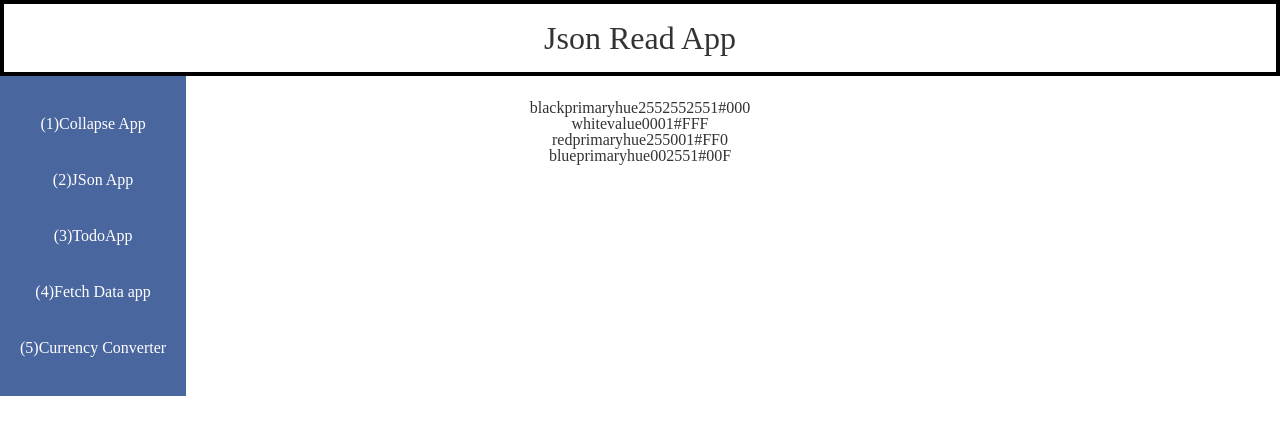
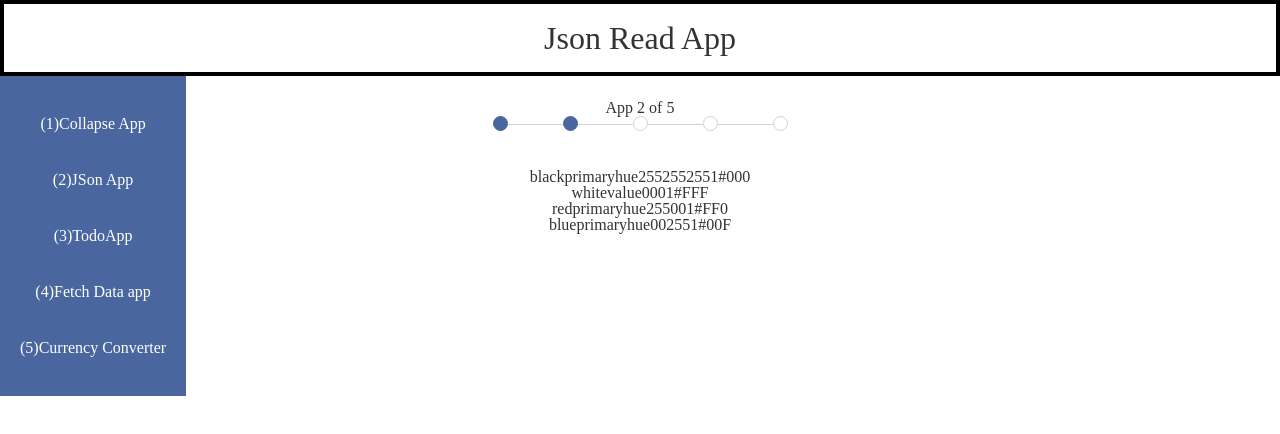
Before and after one commit to siddhantgosavi/React-app, a React (Create React App) app: page / in a window 1280 px wide. Both pictures are taken after a click on the link "(2)JSon App". Shown: the top 434 px of the page. Built offline with nearby package versions, Linux system fonts and the light colour scheme.

Commit message:
adds navigation dots

```diff
--- a/src/javascript/readJson/jsonComponent.js
+++ b/src/javascript/readJson/jsonComponent.js
@@ -1,9 +1,15 @@
 import React from 'react';
 import listData from '../../static/colors.json';
+import NavigationDots from '../shared/navigationDots.js';
 var underscore = require('underscore');
 
 const JsonComponent = () => {
     return (
+        <div>
+            <div>
+                <h1>App 2 of 5</h1>
+                <NavigationDots currentIndex={2} maxIndex={5} />
+            </div>
             <div className="jsonOutputWrap">
                 {
                     underscore.map(listData.data, (data, key) => {
@@ -15,6 +21,7 @@ const JsonComponent = () => {
                     })
                 }
             </div>
+        </div>
       );
 };
 export default JsonComponent;
--- /dev/null
+++ b/src/javascript/shared/navigationDots.js
@@ -0,0 +1,24 @@
+import React from 'react';
+var underscore = require('underscore');
+
+class NavigationDots extends React.Component {
+
+    constructor(props) {
+        super();
+    }
+
+    getNavigationDots() {
+        return underscore.times(this.props.maxIndex, key => {
+            return <li key={key} className={ `${key < this.props.currentIndex ? "activeTab": ''}`}></li>;
+        });
+    }
+
+    render () {
+        return (
+            <ul className="navigationDotsWrap">
+                {this.getNavigationDots()}
+            </ul>
+        )
+    }
+};
+export default NavigationDots;
--- a/src/stylesheets/custom.css
+++ b/src/stylesheets/custom.css
@@ -84,6 +84,44 @@ input[placeholder]:focus::-webkit-input-placeholder,textarea[placeholder]:focus:
 .redButton:hover {
   background-color: white;
 }
+/*navigation dots css*/
+.navigationDotsWrap {
+  list-style-type: none;
+  text-align: center;
+  margin-bottom: 35px;
+  padding: 0;
+}
+.navigationDotsWrap  li {
+  display: inline-block;
+  height: 15px;
+  width: 15px;
+  border-radius: 50%;
+  border: 1px solid lightGrey;
+  position: relative;
+  margin-left: 55px;
+	background-color: white;
+}
+.navigationDotsWrap li:first-child {
+  margin-left: 0
+}
+.navigationDotsWrap li:first-child::before {
+  display: none;
+}
+.navigationDotsWrap li::before {
+  content: '';
+  height: 1px;
+  width: 55px;
+  position: absolute;
+  top: 50%;
+  left: -56px;
+  display: inline-block;
+  background: lightGrey;
+}
+.navigationDotsWrap li.activeTab {
+	background: #4a669e;
+	border-color: #4a669e;
+}
+
 header {
   font-size: 32px;
   line-height: 48px;
```
Lines whose indentation alone changed are shown as unchanged.
